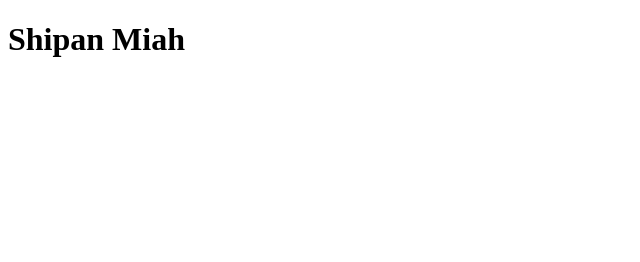
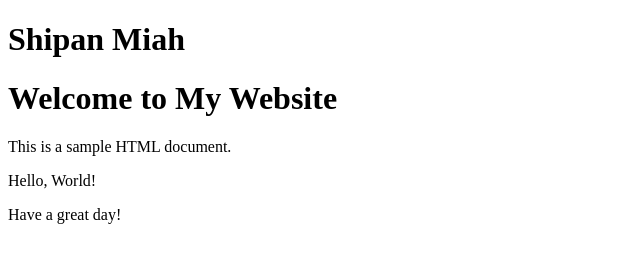
Before and after one commit to Shipan-Ahmed/new, a plain HTML site: page new/index.html in a window 1280 px wide. Shown: the whole page, without its empty margins (0-640 px from the left). Drawn offline with Linux system fonts and the light colour scheme.

Commit message:
changes kicho

```diff
--- a/new/index.html
+++ b/new/index.html
@@ -7,5 +7,9 @@
 </head>
 <body>
     <h1>Shipan Miah</h1>
+    <h1>Welcome to My Website</h1>
+    <p>This is a sample HTML document.</p>
+    <p>Hello, World!</p>
+    <p>Have a great day!</p>
 </body>
 </html>
```
